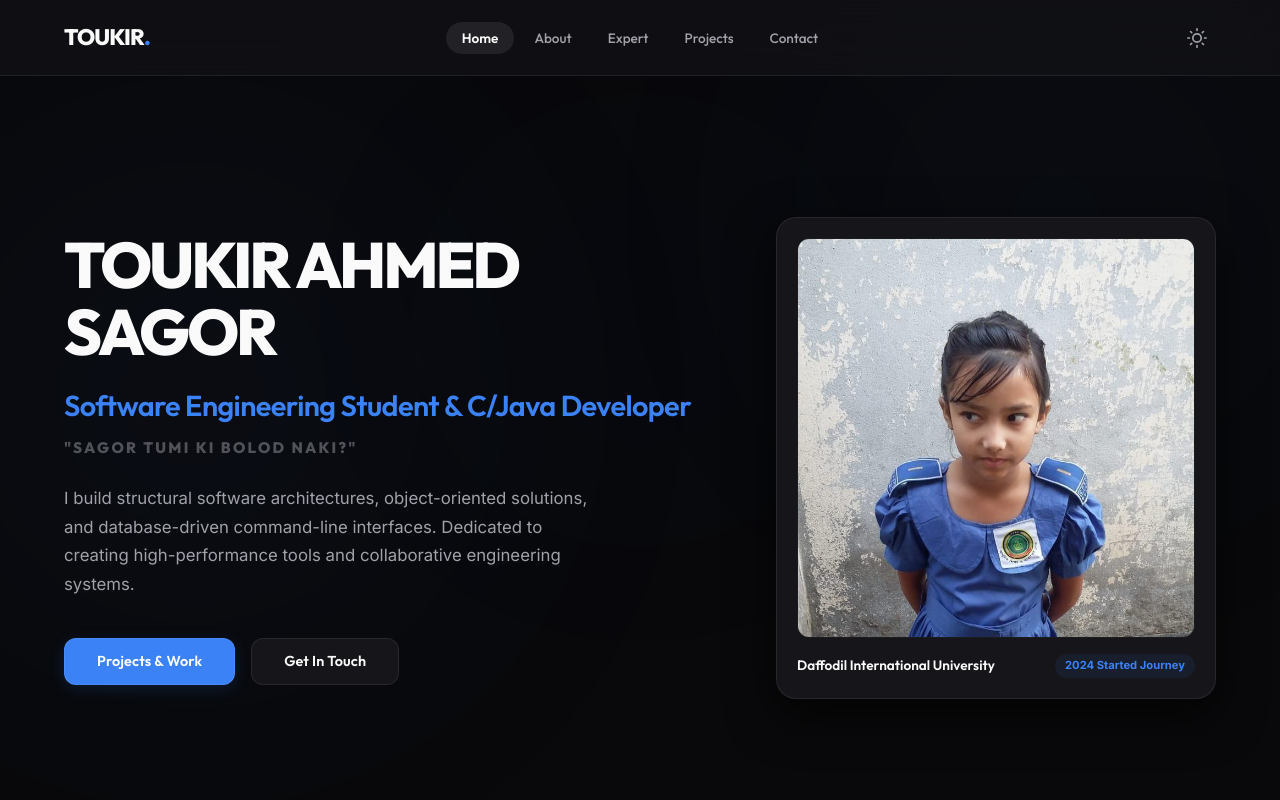
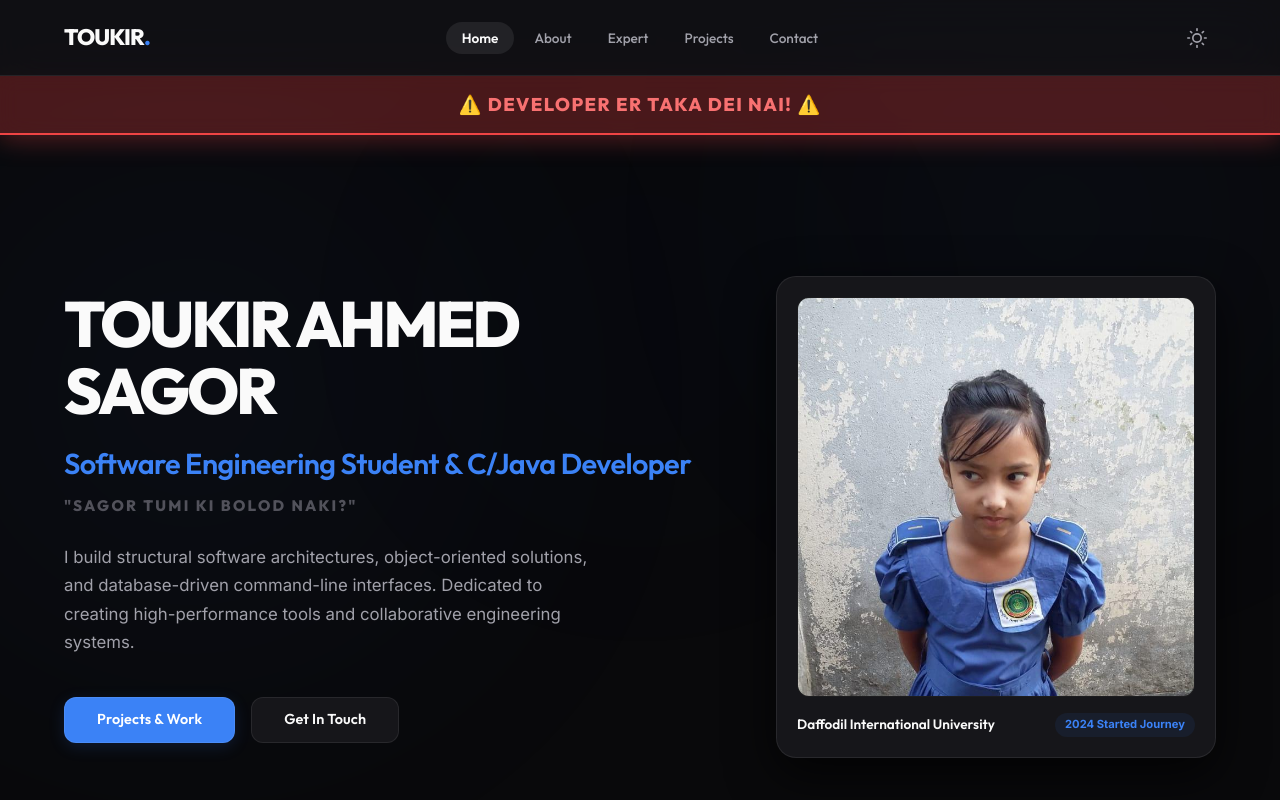
Before and after one commit to morsad01/Portfolio-website-for-University, a website built with Vite: page index.html in a window 1280 px wide. Shown: the top 800 px of the page. Built offline with nearby package versions, Linux system fonts and the light colour scheme.

Commit message:
fix some issues

```diff
--- a/index.html
+++ b/index.html
@@ -74,6 +74,11 @@
   </header>
 
   <main>
+
+    <!-- ========== GLOBAL NOTICE ========== -->
+    <div class="global-notice-banner">
+      <span>⚠️ Developer er Taka dei Nai! ⚠️</span>
+    </div>
 
     <!-- ========== HERO SECTION ========== -->
     <section class="hero" id="home" aria-labelledby="hero-heading">
--- a/script.js
+++ b/script.js
@@ -272,6 +272,15 @@
     feedback.className = 'form-status-message' + (type ? ' ' + type : '');
   }
 
+  // Helper to calculate dynamic scroll offset based on header and notice banner height
+  function getScrollOffset() {
+    const isMobile = window.innerWidth <= 600;
+    const headerHeight = isMobile ? 68 : 76;
+    const noticeBanner = document.querySelector('.global-notice-banner');
+    const noticeHeight = noticeBanner ? noticeBanner.offsetHeight : 0;
+    return headerHeight + noticeHeight;
+  }
+
   /* ----------------------------------------------------------
      11. SMOOTH SCROLL ANCHORS & URL CLEANUP
      ---------------------------------------------------------- */
@@ -291,7 +300,7 @@
 
       e.preventDefault();
 
-      const offset = 76; // Header height
+      const offset = getScrollOffset();
       const top = target.getBoundingClientRect().top + window.scrollY - offset;
 
       window.scrollTo({ top: top, behavior: 'smooth' });
@@ -308,7 +317,7 @@
       if (target) {
         // Scroll smoothly to section if page is loaded with hash link
         setTimeout(function () {
-          const offset = 76; // Header height
+          const offset = getScrollOffset();
           const top = target.getBoundingClientRect().top + window.scrollY - offset;
           window.scrollTo({ top: top, behavior: 'smooth' });
 
--- a/style.css
+++ b/style.css
@@ -215,6 +215,42 @@ button {
   margin-bottom: var(--space-16);
 }
 
+.global-notice-banner {
+  background: rgba(239, 68, 68, 0.2);
+  border-bottom: 2px solid #ef4444;
+  color: #f87171;
+  text-align: center;
+  padding: 0.85rem var(--space-4);
+  font-family: var(--font-heading);
+  font-size: 1.15rem;
+  font-weight: 850;
+  text-transform: uppercase;
+  letter-spacing: 0.08em;
+  position: sticky;
+  top: var(--nav-height);
+  z-index: 998;
+  display: flex;
+  justify-content: center;
+  align-items: center;
+  gap: var(--space-3);
+  box-shadow: 0 4px 20px rgba(239, 68, 68, 0.25);
+  animation: notice-pulse 2s infinite alternate ease-in-out;
+  backdrop-filter: blur(10px);
+  -webkit-backdrop-filter: blur(10px);
+  transition: top var(--transition-normal);
+}
+
+@keyframes notice-pulse {
+  0% {
+    background: rgba(239, 68, 68, 0.15);
+    box-shadow: 0 4px 15px rgba(239, 68, 68, 0.15);
+  }
+  100% {
+    background: rgba(239, 68, 68, 0.35);
+    box-shadow: 0 4px 30px rgba(239, 68, 68, 0.45);
+  }
+}
+
 .section-label {
   display: inline-block;
   font-family: var(--font-heading);
@@ -743,11 +779,6 @@ button {
   width: 100%;
   height: 100%;
   object-fit: cover;
-  transition: transform var(--transition-slow);
-}
-
-.diu-profile-card:hover .diu-profile-img {
-  transform: scale(1.03);
 }
 
 .diu-badge-top {
```
